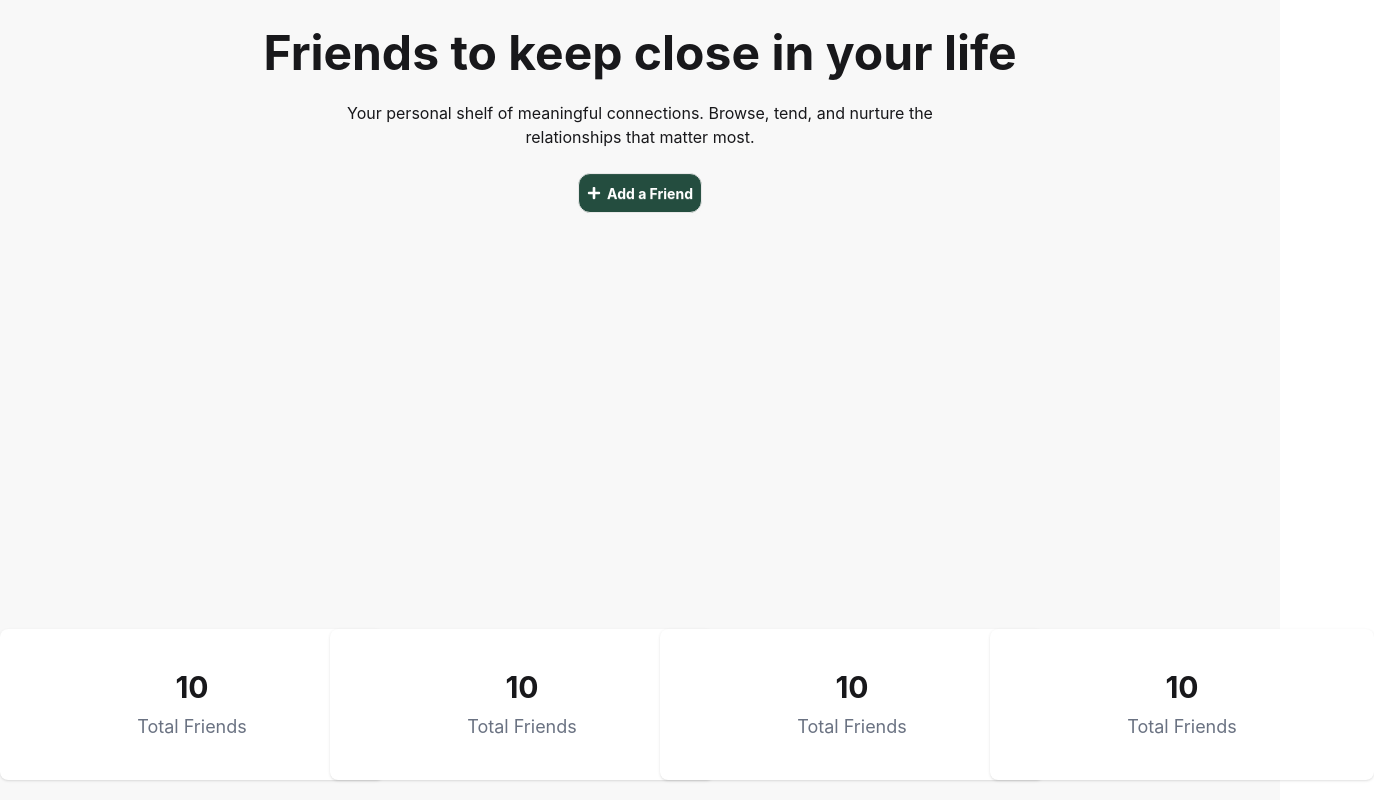
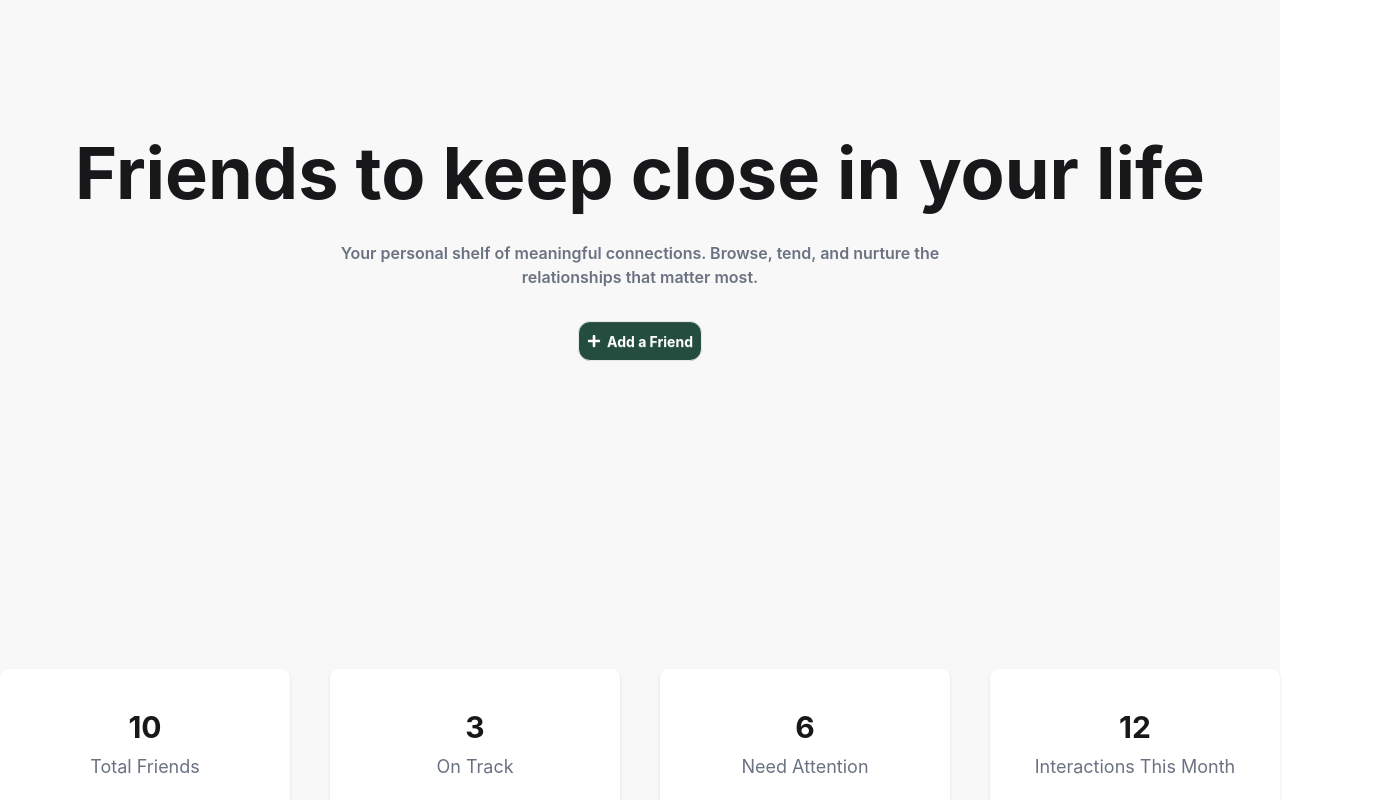
Before and after one commit to Abdur-Rahim-web/Keen-Keeper, a React (Vite) app: page / in a window 1280 px wide. Shown: the part 240-1040 px from the top of the page, 1374 px wide, since content can reach past the window. Built offline with nearby package versions, Linux system fonts and the light colour scheme.

Commit message:
added full responsive for all devise & added description in Readme.md file.

```diff
--- a/src/components/home/Banner.jsx
+++ b/src/components/home/Banner.jsx
@@ -4,11 +4,11 @@ import { FaPlus } from 'react-icons/fa';
 const Banner = () => {
     return (
         <div>
-            <div className="bg-base-200 min-h-screen">
-                <div className="flex justify-center pt-50 text-center">
+            <div className="bg-base-200 min-h-screen flex justify-center items-center">
+                <div className="flex justify-center text-center pt-10">
                     <div className="">
-                        <h1 className="text-5xl font-bold">Friends to keep close in your life</h1>
-                        <p className="py-6">
+                        <h1 className="text-5xl md:text-7xl font-bold">Friends to keep close in your life</h1>
+                        <p className="md:font-semibold py-8 text-gray-500">
                             Your personal shelf of meaningful connections. Browse, tend, and nurture the <br />relationships that matter most.
                         </p>
                         <button className="btn font-bold rounded-xl p-2 bg-[#244D3F] text-white"><FaPlus />Add a Friend</button>
--- a/src/components/home/BannerCard.jsx
+++ b/src/components/home/BannerCard.jsx
@@ -3,29 +3,29 @@ import React from 'react';
 const BannerCard = () => {
     return (
         <div>
-            <div className='grid  md:grid-cols-2 lg:grid-cols-4 gap-10 container mx-auto'>
-                <div className="card w-96 bg-base-100 card-xl shadow-sm">
+            <div className='sm:flex-1 justify-center grid md:grid-cols-2 lg:grid-cols-4 gap-10 container mx-auto mt-10'>
+                <div className="card  bg-base-100 card-xl shadow-sm">
                     <div className="card-body text-center">
                         <h2 className="font-bold text-3xl text-center">10</h2>
                         <p className='text-gray-500'>Total Friends</p>
                     </div>
                 </div>
-                <div className="card w-96 bg-base-100 card-xl shadow-sm">
+                <div className="card  bg-base-100 card-xl shadow-sm">
                     <div className="card-body text-center">
-                        <h2 className="font-bold text-3xl text-center">10</h2>
-                        <p className='text-gray-500'>Total Friends</p>
+                        <h2 className="font-bold text-3xl text-center">3</h2>
+                        <p className='text-gray-500'>On Track</p>
                     </div>
                 </div>
-                <div className="card w-96 bg-base-100 card-xl shadow-sm">
+                <div className="card  bg-base-100 card-xl shadow-sm">
                     <div className="card-body text-center">
-                        <h2 className="font-bold text-3xl text-center">10</h2>
-                        <p className='text-gray-500'>Total Friends</p>
+                        <h2 className="font-bold text-3xl text-center">6</h2>
+                        <p className='text-gray-500'>Need Attention</p>
                     </div>
                 </div>
-                <div className="card w-96 bg-base-100 card-xl shadow-sm">
+                <div className="card  bg-base-100 card-xl shadow-sm">
                     <div className="card-body text-center">
-                        <h2 className="font-bold text-3xl text-center">10</h2>
-                        <p className='text-gray-500'>Total Friends</p>
+                        <h2 className="font-bold text-3xl text-center">12</h2>
+                        <p className='text-gray-500'>Interactions This Month</p>
                     </div>
                 </div>
             </div>
--- a/src/components/home/Friends.jsx
+++ b/src/components/home/Friends.jsx
@@ -17,7 +17,7 @@ const Friends = () => {
                 <h2 className=' font-bold text-2xl pb-8'>Your Friends</h2>
             </div>
 
-            <div className='grid grid-cols-4 gap-5 container mx-auto'>
+            <div className='sm:flex-1 justify-center grid md:grid-cols-2 lg:grid-cols-4 gap-5 container mx-auto'>
                 {
                     friends.map((friend,index) =>
                         <FriendsCard key={index} friend={friend}></FriendsCard>
--- a/src/pages/Stats.jsx
+++ b/src/pages/Stats.jsx
@@ -13,21 +13,15 @@ const Stats = () => {
     ];
     return (
         <div className='bg-base-200 py-10'>
-            <div className='container mx-auto'>
+            <div className='mx-5'>
+                <div className='container mx-auto'>
                 <div>
                     <h2 className='text-4xl font-bold pb-5'>Friendship Analytics</h2>
                 </div>
 
-                <div className='flex justify-center items-center p-20 bg-white rounded-2xl'>
-                    <PieChart style={
-                        {
-                            width: '30%',
-                            maxWidth: '300px',
-                            maxHeight: '50vh',
-                            marginBottom: '5px',
-                            aspectRatio: 1
-                        }
-                    } responsive>
+                <div className='flex flex-col items-center p-5 sm:p-10 bg-white rounded-2xl'>
+                    <PieChart className='w-full max-w-[300px] aspect-square'
+                     responsive>
                         <Pie
                             data={data}
                             innerRadius="80%"
@@ -41,11 +35,12 @@ const Stats = () => {
                             isAnimationActive={true}
                         />
 
-                        <Legend ></Legend>
+                        <Legend verticalAlign="bottom" align="center"></Legend>
                         <Tooltip></Tooltip>
 
                     </PieChart>
                 </div>
+            </div>
             </div>
         </div>
     );
--- a/src/pages/Timeline.jsx
+++ b/src/pages/Timeline.jsx
@@ -9,7 +9,8 @@ const Timeline = () => {
 
     return (
         <div className='bg-base-200'>
-            <div className='container mx-auto py-10 space-y-5'>
+            <div className='mx-5'>
+                <div className='container mx-auto py-10 space-y-5 '>
 
                 <h2 className='text-3xl font-bold'>Timeline</h2>
 
@@ -23,6 +24,7 @@ const Timeline = () => {
 
 
             </div>
+            </div>
         </div>
     );
 };
```
Also changed, not shown: src/hooks/useFriend.jsx (indentation only), 1 other file (tests, documents, lock files or other folders).
